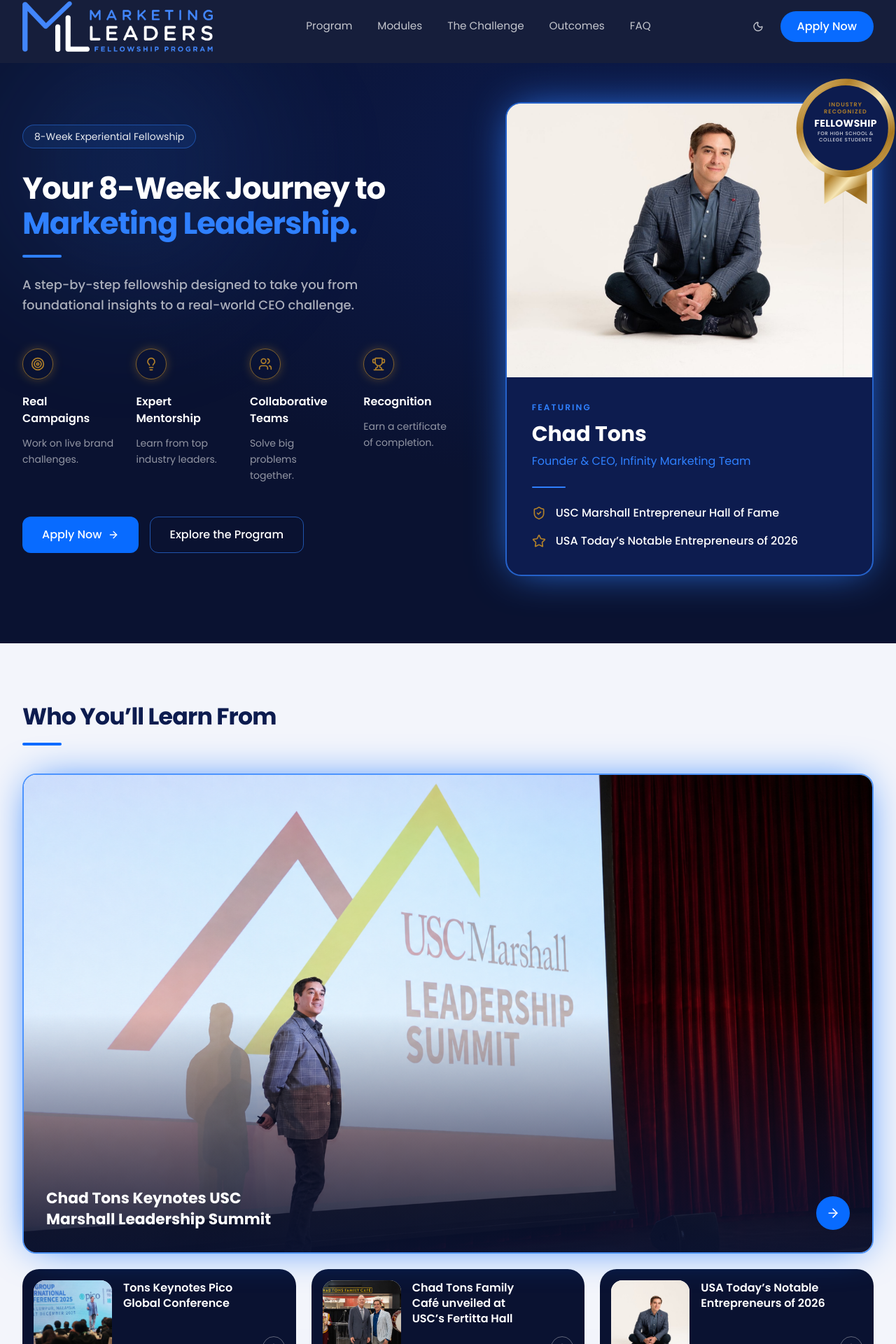
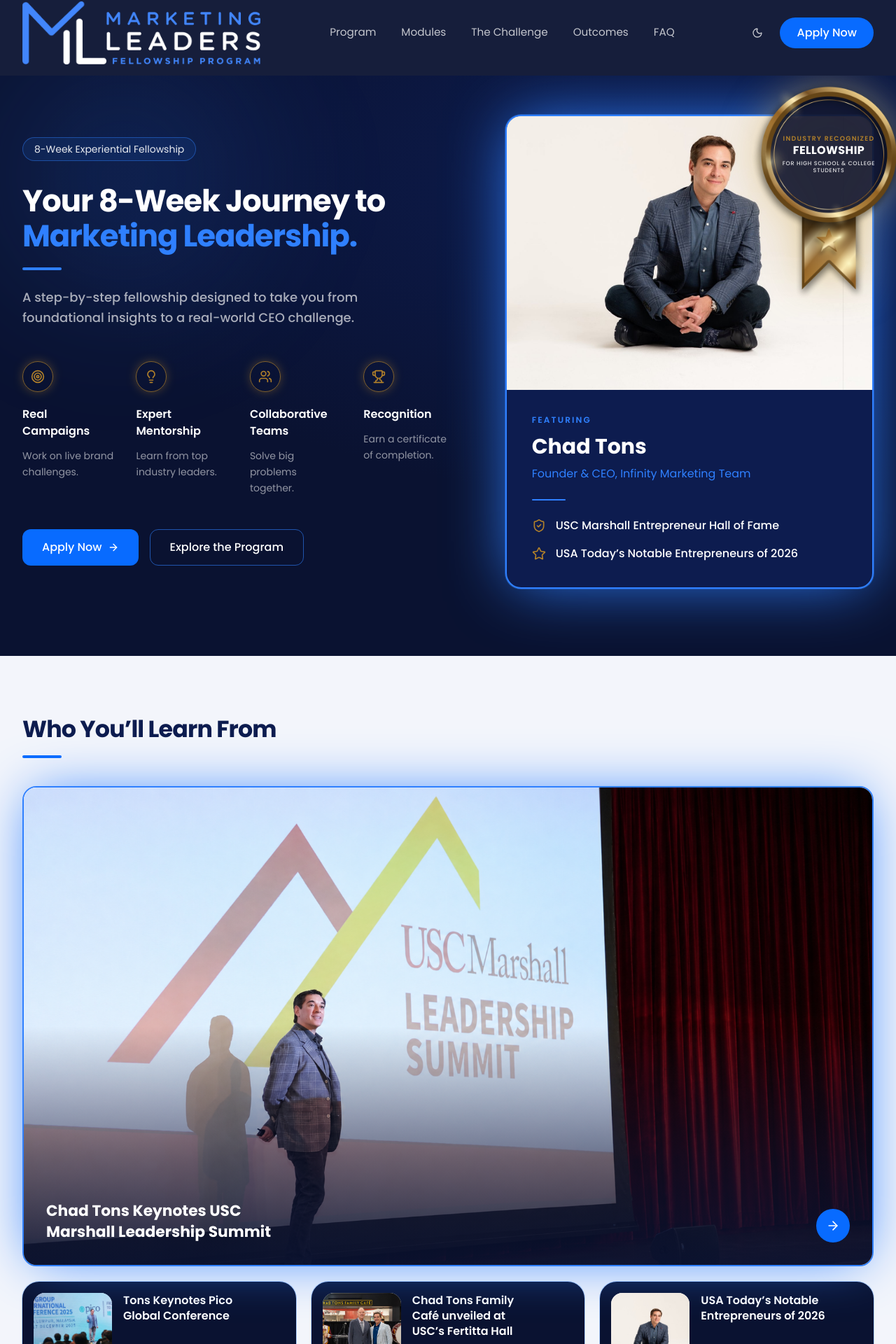
Before and after one commit to Brijmccsh/mlfp, a Next.js app in the folder apps/web/: page / in a window 1280 px wide. Shown: the part 14-1934 px from the top of the page at 70% size. Built offline with nearby package versions, Linux system fonts and the light colour scheme.

Commit message:
matchup with mockup ss

```diff
--- a/apps/web/components/hero-section.tsx
+++ b/apps/web/components/hero-section.tsx
@@ -106,7 +106,7 @@
 
           {/* ── Right: photo + featuring panel as one glowing card ── */}
           <div className="relative">
-            <div className="overflow-hidden rounded-[1.4rem] border-2 border-hero-blue/70 bg-hero-bg-raised shadow-[0_0_60px_-12px_var(--hero-blue)]">
+            <div className="overflow-hidden rounded-[1.4rem] border-2 border-hero-blue bg-hero-bg-raised shadow-[0_0_90px_-10px_var(--hero-blue),0_0_0_1px_color-mix(in_oklab,var(--hero-blue)_45%,transparent)]">
               <Media
                 src={hero.image.src}
                 alt={hero.image.alt}
@@ -147,7 +147,7 @@
               eyebrow={hero.seal.eyebrow}
               title={hero.seal.title}
               footnote={hero.seal.footnote}
-              className="absolute -top-8 -right-6 w-32 lg:-top-10 lg:-right-10 lg:w-40"
+              className="absolute -top-10 -right-6 w-36 sm:w-44 lg:-top-14 lg:-right-12 lg:w-56"
             />
           </div>
         </div>
--- a/apps/web/components/learn-from-section.tsx
+++ b/apps/web/components/learn-from-section.tsx
@@ -21,7 +21,7 @@
     <Wrapper
       {...linkProps(href)}
       className={cn(
-        "group flex gap-4 rounded-2xl bg-hero-bg p-4 font-poppins",
+        "group flex gap-4 rounded-2xl bg-hero-bg p-4 font-poppins ring-1 ring-hero-blue/35",
         "transition-[transform,box-shadow] duration-200 ease-emphasis",
         isLink && "hover:-translate-y-1 hover:shadow-lg",
       )}
@@ -70,9 +70,9 @@
           {...linkProps(featured.href)}
           className={cn(
             "group relative mt-10 block overflow-hidden rounded-[1.25rem]",
-            "border-2 border-hero-blue-strong/70 shadow-[0_0_60px_-16px_var(--hero-blue-strong)]",
+            "border-2 border-hero-blue shadow-[0_0_80px_-14px_var(--hero-blue)]",
             "transition-shadow duration-200 ease-emphasis",
-            featuredIsLink && "hover:shadow-[0_0_70px_-10px_var(--hero-blue-strong)]",
+            featuredIsLink && "hover:shadow-[0_0_95px_-8px_var(--hero-blue)]",
           )}
         >
           <Media
@@ -110,7 +110,7 @@
 
         {/* Quote + bio. The gradient runs to the bottom-right so the reading
             column on the right sits on the darker end. */}
-        <div className="mt-[1.375rem] overflow-hidden rounded-3xl bg-[linear-gradient(135deg,var(--quote-from)_0%,var(--quote-to)_100%)] shadow-[0_0_70px_-24px_var(--quote-from)] ring-1 ring-white/25">
+        <div className="mt-[1.375rem] overflow-hidden rounded-3xl bg-[linear-gradient(135deg,var(--quote-from)_0%,var(--quote-to)_100%)] shadow-[0_0_80px_-18px_var(--quote-from)] ring-2 ring-hero-blue/70">
           <div className="grid gap-10 p-8 sm:p-12 lg:grid-cols-2 lg:gap-14 lg:p-14">
             <blockquote className="text-[clamp(1.6rem,2.6vw,2.65rem)] leading-[1.22] font-bold text-white">
               <p>
--- a/apps/web/components/outcomes-section.tsx
+++ b/apps/web/components/outcomes-section.tsx
@@ -55,8 +55,9 @@
             </p>
           </div>
 
-          {/* Dark mat + lift, so it reads as a framed certificate. */}
-          <div className="rotate-[-1.2deg] rounded-xl bg-hero-card p-3 shadow-[0_30px_70px_-25px_rgb(0_0_0/0.85)] ring-1 ring-hero-border sm:p-4">
+          {/* Dark mat + lift. Deliberately not rotated — a tilt reads as a
+              crooked frame rather than a designed lift. */}
+          <div className="rounded-xl bg-hero-card p-3 shadow-[0_30px_70px_-25px_rgb(0_0_0/0.85)] ring-1 ring-hero-border sm:p-4">
             <Image
               src={outcomes.certificate.src}
               alt={outcomes.certificate.alt}
--- a/apps/web/components/site-header.tsx
+++ b/apps/web/components/site-header.tsx
@@ -27,7 +27,7 @@
             alt={brand.logo.alt}
             width={brand.logo.width}
             height={brand.logo.height}
-            className="h-[clamp(2.25rem,5.6vw,5rem)] w-auto"
+            className="h-[clamp(2.75rem,7vw,6.5rem)] w-auto"
           />
         </Link>
 
--- a/apps/web/content/landing.ts
+++ b/apps/web/content/landing.ts
@@ -132,7 +132,7 @@
 export const hero = {
   pill: "8-Week Experiential Fellowship",
   headline: {
-    lead: "Your 8-Week Journey to",
+    lead: "Your 8-Week Journey\u00a0to",
     /** Rendered in hero blue, always on its own line. */
     highlight: "Marketing Leadership.",
   },
@@ -171,9 +171,8 @@
     height: 1258,
   } satisfies Asset,
   seal: {
-    // TODO: set `src` to the gold ribbon artwork once it lands in
-    // public/brand/. Until then the seal is drawn in SVG.
-    src: null as string | null,
+    // Sourced from brand/_to_delete/_view_goldribbon.png — see note to Brij.
+    src: "/brand/gold-ribbon-seal.png" as string | null,
     eyebrow: "Industry Recognized",
     title: "Fellowship",
     footnote: "For high school & college students",
--- a/packages/ui/src/components/fellowship-seal.tsx
+++ b/packages/ui/src/components/fellowship-seal.tsx
@@ -31,21 +31,10 @@
           <stop offset="100%" stopColor="#e3c179" />
         </linearGradient>
       </defs>
-      {/* Ribbon tails, behind the ring. */}
       <path d="M62 150 L62 232 L100 208 L138 232 L138 150 Z" fill="url(#mlfp-seal-gold)" />
       <path d="M100 208 L138 232 L138 196 Z" fill="#8d6018" opacity="0.55" />
-      {/* Ring. */}
       <circle cx="100" cy="96" r="88" fill="url(#mlfp-seal-gold)" />
       <circle cx="100" cy="96" r="76" fill="var(--hero-bg-raised)" />
-      <circle
-        cx="100"
-        cy="96"
-        r="80"
-        fill="none"
-        stroke="url(#mlfp-seal-gold)"
-        strokeWidth="2"
-        opacity="0.7"
-      />
     </svg>
   );
 }
@@ -58,29 +47,37 @@
   className,
 }: FellowshipSealProps) {
   return (
-    <span className={cn("relative inline-block aspect-[5/6] w-40", className)}>
+    <span
+      className={cn(
+        // Matches the artwork's 1080x1612 so nothing letterboxes.
+        "relative inline-block aspect-[1080/1612] w-40",
+        className,
+      )}
+    >
       {src ? (
         <Image
           src={src}
           alt=""
           fill
-          sizes="10rem"
-          className="object-contain"
+          sizes="14rem"
+          // The glow reads as the seal catching light, not a box shadow.
+          className="object-contain drop-shadow-[0_0_28px_rgb(212_175_86/0.55)]"
           aria-hidden
         />
       ) : (
         <DrawnSeal />
       )}
 
-      {/* Text sits on the seal's navy centre, which is the upper ~72%. */}
-      <span className="absolute inset-x-0 top-0 flex h-[72%] flex-col items-center justify-center px-7 text-center">
-        <span className="text-[0.5rem] leading-tight font-semibold tracking-[0.14em] text-hero-gold uppercase">
+      {/* Measured from the artwork: the navy field spans 8.9%-58.6% vertically
+          and 13%-87% horizontally. The text is centred inside that. */}
+      <span className="absolute top-[8.9%] right-[13%] left-[13%] flex h-[49.7%] flex-col items-center justify-center px-[7%] text-center">
+        <span className="text-[0.5rem] leading-tight font-semibold tracking-[0.14em] text-hero-gold uppercase sm:text-[0.58rem]">
           {eyebrow}
         </span>
-        <span className="mt-1 text-sm leading-none font-bold tracking-wide text-white uppercase">
+        <span className="mt-1 text-sm leading-none font-bold tracking-wide text-white uppercase sm:text-base">
           {title}
         </span>
-        <span className="mt-1 text-[0.44rem] leading-tight font-medium tracking-[0.08em] text-white/80 uppercase">
+        <span className="mt-1.5 text-[0.44rem] leading-tight font-medium tracking-[0.08em] text-white/85 uppercase sm:text-[0.5rem]">
           {footnote}
         </span>
       </span>
```
Also changed, not shown: apps/web/public/brand/gold-ribbon-seal.png (added).
